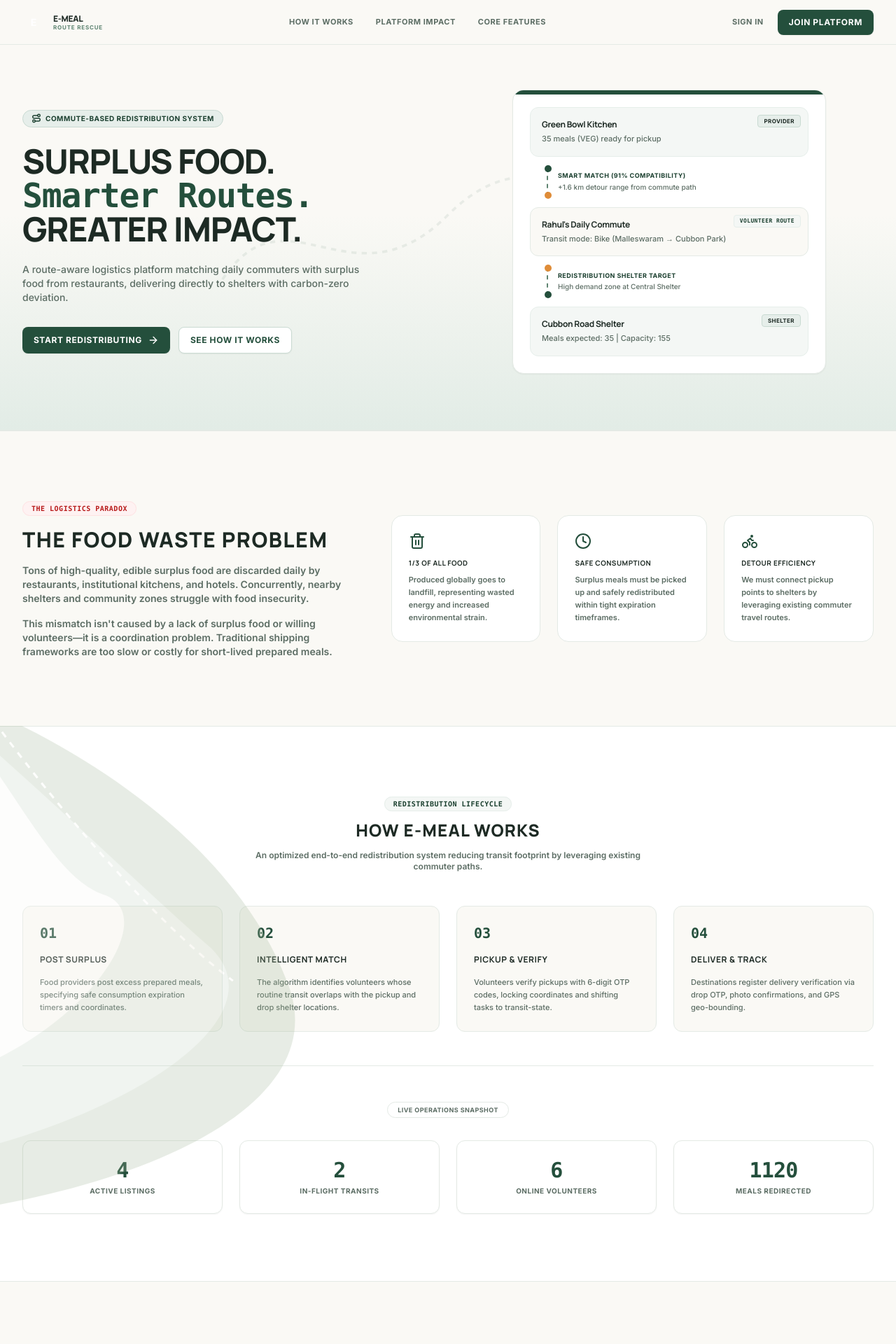
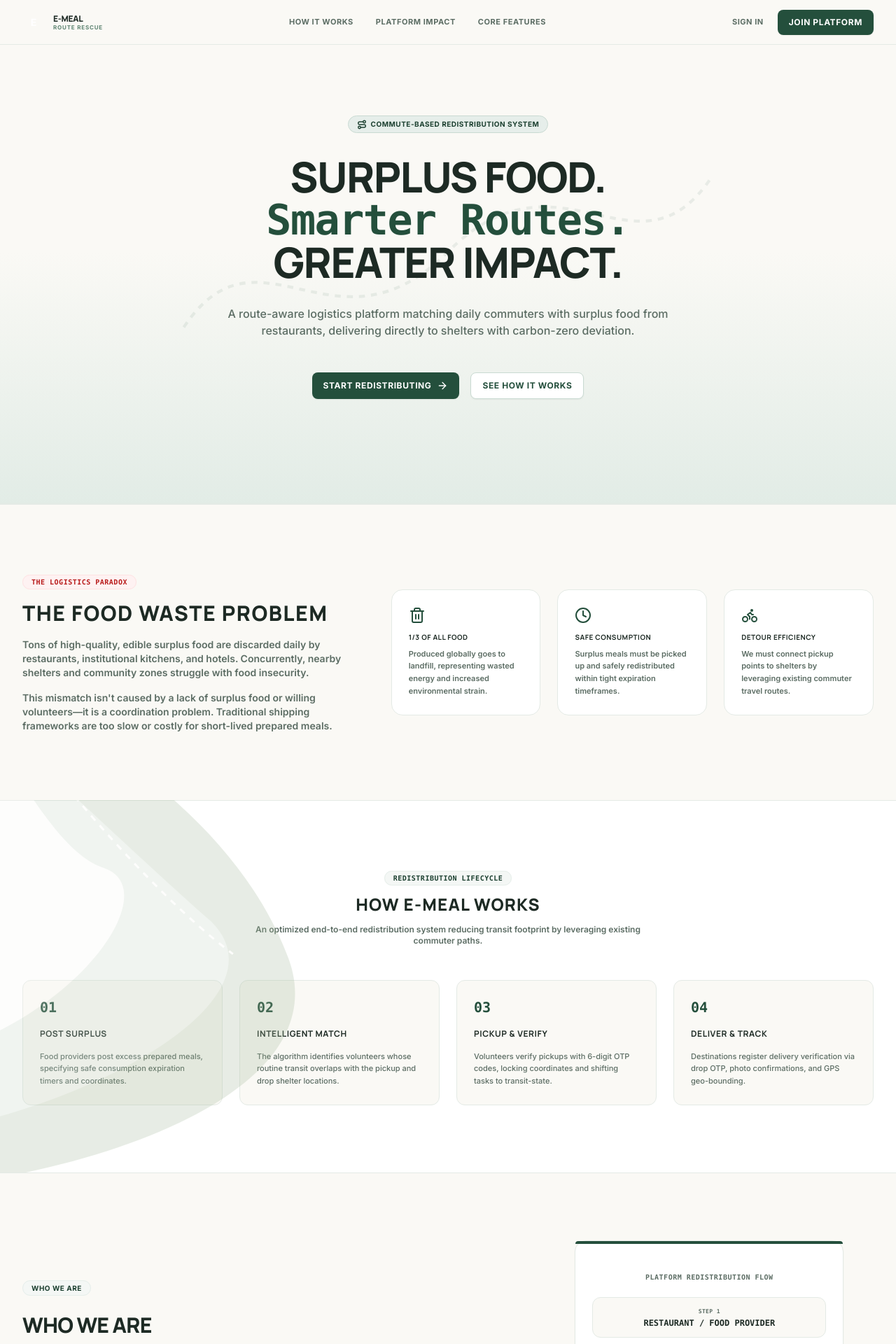
Before and after one commit to Ramya-AM21/Major-Project-, a React (Vite) app in the folder frontend/: page / in a window 1280 px wide. Shown: the top 1920 px of the page at 70% size. Built offline with nearby package versions, Linux system fonts and the light colour scheme.

Commit message:
UI changed

```diff
--- a/frontend/src/pages/LandingPage.tsx
+++ b/frontend/src/pages/LandingPage.tsx
@@ -120,7 +120,7 @@ export const LandingPage: React.FC = () => {
       </header>
 
       {/* Hero Section with premium gradient background */}
-      <div className="w-full bg-gradient-to-b from-[#FAF9F5] via-[#FAF9F5] to-[#E2ECE6] relative overflow-hidden border-b border-natural-border">
+      <div className="w-full min-h-[90vh] flex flex-col justify-center bg-gradient-to-b from-[#FAF9F5] via-[#FAF9F5] to-[#E2ECE6] relative overflow-hidden border-b border-natural-border">
         {/* Local decorative route vectors for the hero container */}
         <div className="absolute inset-0 pointer-events-none z-0">
           <svg className="absolute top-[20%] left-[10%] w-[80%] h-[60%] opacity-[0.08]" viewBox="0 0 800 400" fill="none" xmlns="http://www.w3.org/2000/svg">
@@ -128,86 +128,34 @@ export const LandingPage: React.FC = () => {
           </svg>
         </div>
 
-        <section className="pt-32 pb-20 px-4 sm:px-6 lg:px-8 max-w-7xl mx-auto grid grid-cols-1 lg:grid-cols-12 gap-12 items-center relative z-10">
-          <div className="lg:col-span-6 space-y-6 text-left">
+        <section className="pt-24 pb-20 px-4 sm:px-6 lg:px-8 max-w-4xl mx-auto flex flex-col items-center text-center relative z-10">
+          <div className="space-y-8 flex flex-col items-center">
             <span className="inline-flex items-center space-x-1.5 px-3 py-1 rounded-full bg-brand-100 border border-[#C9DAD2] text-brand-700 text-[10px] font-bold uppercase tracking-wider">
               <Route className="w-3.5 h-3.5 stroke-[2.5]" />
               <span>COMMUTE-BASED REDISTRIBUTION SYSTEM</span>
             </span>
-            <h1 className="text-4xl sm:text-5xl font-display font-black text-natural-text tracking-tight leading-[1.08] uppercase">
+            <h1 className="text-4xl sm:text-6xl font-display font-black text-natural-text tracking-tight leading-[1.08] uppercase">
               Surplus Food.<br />
               <span className="text-brand-600 font-extrabold normal-case font-mono">Smarter Routes.</span><br />
               Greater Impact.
             </h1>
-            <p className="text-xs sm:text-sm text-natural-muted font-medium leading-relaxed max-w-lg">
+            <p className="text-sm sm:text-base text-natural-muted font-medium leading-relaxed max-w-2xl mx-auto">
               A route-aware logistics platform matching daily commuters with surplus food from restaurants, delivering directly to shelters with carbon-zero deviation.
             </p>
-            <div className="flex flex-col sm:flex-row gap-3 pt-2">
+            <div className="flex flex-col sm:flex-row gap-4 pt-4 justify-center w-full sm:w-auto">
               <button
                 onClick={() => navigate(isAuthenticated ? getDashboardPath() : '/login?register=true')}
-                className="btn-primary flex items-center justify-center space-x-2 text-xs py-3 px-6"
+                className="btn-primary flex items-center justify-center space-x-2 text-sm py-4 px-8"
               >
                 <span>Start Redistributing</span>
                 <ArrowRight className="w-4 h-4" />
               </button>
               <a
                 href="#how-it-works"
-                className="btn-secondary text-center text-xs py-3 px-6"
+                className="btn-secondary flex items-center justify-center text-center text-sm py-4 px-8"
               >
                 See How It Works
               </a>
-            </div>
-          </div>
-
-          {/* Hero Visual Mockup */}
-          <div className="lg:col-span-6 relative flex justify-center">
-            <div className="w-full max-w-md bg-white border border-natural-border rounded-2xl shadow-sm p-6 relative overflow-hidden flex flex-col justify-between z-10">
-              <div className="absolute top-0 right-0 left-0 h-1.5 bg-brand-600"></div>
-
-              {/* Visual simulation representation of commute-matching */}
-              <div className="space-y-4 flex-1 flex flex-col justify-center">
-                <div className="bg-brand-50 border border-brand-100 p-4 rounded-xl relative text-left">
-                  <span className="absolute top-2.5 right-2.5 text-[8px] bg-brand-100 border border-brand-200 text-brand-850 px-2 py-0.5 rounded font-black uppercase tracking-wider">PROVIDER</span>
-                  <h5 className="font-bold text-xs text-natural-text">Green Bowl Kitchen</h5>
-                  <p className="text-[11px] text-natural-muted font-medium mt-1">35 meals (VEG) ready for pickup</p>
-                </div>
-
-                {/* Dotted path simulation */}
-                <div className="flex items-center space-x-3.5 px-6">
-                  <div className="h-10 w-0.5 border-l-2 border-dashed border-brand-500 relative">
-                    <div className="absolute -top-1 -left-[5px] w-2.5 h-2.5 rounded-full bg-brand-600"></div>
-                    <div className="absolute -bottom-1 -left-[5px] w-2.5 h-2.5 rounded-full bg-accent-500"></div>
-                  </div>
-                  <div className="text-left">
-                    <span className="text-[9px] text-brand-700 font-extrabold uppercase tracking-wider block">Smart Match (91% Compatibility)</span>
-                    <span className="text-[10px] text-natural-muted font-medium mt-0.5 block">+1.6 km detour range from commute path</span>
-                  </div>
-                </div>
-
-                <div className="bg-[#FAF9F5] border border-natural-border p-4 rounded-xl relative text-left">
-                  <span className="absolute top-2.5 right-2.5 text-[8px] bg-brand-50 border border-brand-100 text-brand-700 px-2 py-0.5 rounded font-black uppercase tracking-wider font-mono">VOLUNTEER ROUTE</span>
-                  <h5 className="font-bold text-xs text-natural-text">Rahul's Daily Commute</h5>
-                  <p className="text-[11px] text-natural-muted font-medium mt-1">Transit mode: Bike (Malleswaram → Cubbon Park)</p>
-                </div>
-
-                {/* Downward path */}
-                <div className="flex items-center space-x-3.5 px-6">
-                  <div className="h-10 w-0.5 border-l-2 border-dashed border-brand-500 relative">
-                    <div className="absolute -top-1 -left-[5px] w-2.5 h-2.5 rounded-full bg-accent-500"></div>
-                    <div className="absolute -bottom-1 -left-[5px] w-2.5 h-2.5 rounded-full bg-brand-600"></div>
-                  </div>
-                  <div className="text-left">
-                    <span className="text-[9px] text-brand-700 font-extrabold uppercase tracking-wider block">Redistribution Shelter Target</span>
-                    <span className="text-[10px] text-natural-muted font-medium mt-0.5 block">High demand zone at Central Shelter</span>
-                  </div>
-                </div>
-
-                <div className="bg-brand-50 border border-brand-100 p-4 rounded-xl relative text-left">
-                  <span className="absolute top-2.5 right-2.5 text-[8px] bg-brand-100 border border-brand-200 text-brand-850 px-2 py-0.5 rounded font-black uppercase tracking-wider">SHELTER</span>
-                  <h5 className="font-bold text-xs text-natural-text">Cubbon Road Shelter</h5>
-                  <p className="text-[11px] text-natural-muted font-medium mt-1">Meals expected: 35 | Capacity: 155</p>
-                </div>
-              </div>
             </div>
           </div>
         </section>
@@ -310,36 +258,6 @@ export const LandingPage: React.FC = () => {
             </div>
           </div>
 
-          {/* System Impact stats nested inside Works section */}
-          <div className="pt-12 border-t border-natural-border">
-            <div className="text-center space-y-3 mb-8">
-              <span className="inline-block bg-white border border-natural-border text-natural-muted text-[9px] px-3.5 py-1 rounded-full font-black uppercase tracking-wider shadow-xs">
-                Live Operations Snapshot
-              </span>
-            </div>
-
-            <div className="grid grid-cols-2 lg:grid-cols-4 gap-6 text-center">
-              <div className="premium-card p-6 space-y-1">
-                <h3 className="text-3xl font-mono font-black text-brand-600">{stats.activeDonations}</h3>
-                <p className="text-[10px] text-natural-muted font-bold uppercase tracking-wider">Active Listings</p>
-              </div>
-
-              <div className="premium-card p-6 space-y-1">
-                <h3 className="text-3xl font-mono font-black text-brand-600">{stats.activeDeliveries}</h3>
-                <p className="text-[10px] text-natural-muted font-bold uppercase tracking-wider">In-Flight Transits</p>
-              </div>
-
-              <div className="premium-card p-6 space-y-1">
-                <h3 className="text-3xl font-mono font-black text-brand-600">{stats.volunteersOnline}</h3>
-                <p className="text-[10px] text-natural-muted font-bold uppercase tracking-wider">Online Volunteers</p>
-              </div>
-
-              <div className="premium-card p-6 space-y-1">
-                <h3 className="text-3xl font-mono font-black text-brand-600">{stats.totalMealsDelivered}</h3>
-                <p className="text-[10px] text-natural-muted font-bold uppercase tracking-wider">Meals Redirected</p>
-              </div>
-            </div>
-          </div>
         </div>
       </section>
 
```
